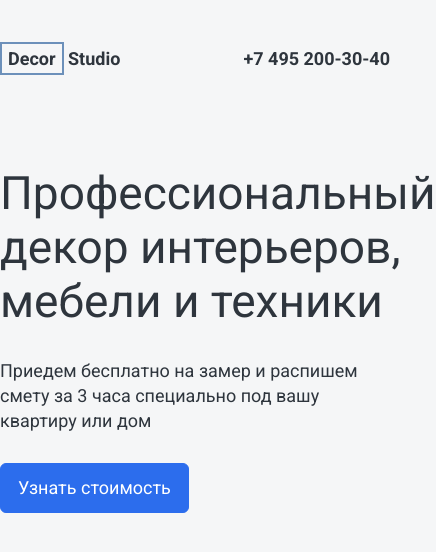
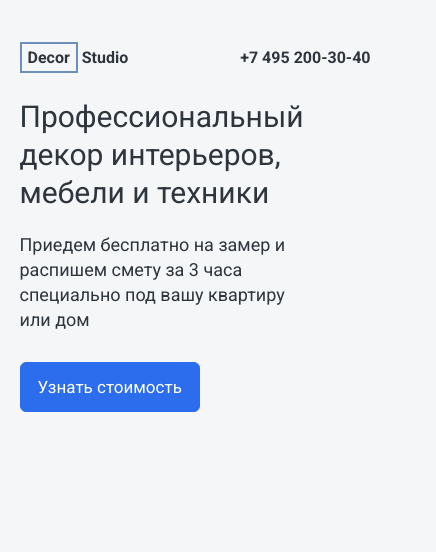
Before and after one commit to Vandon13/decorstudio, a plain HTML site: page src/index.html in a window 390 px wide. Shown: the whole page, 436 px wide, since content can reach past the window. Drawn offline with Linux system fonts and the light colour scheme; a script that the page names is missing.

Commit message:
Site became responsive

```diff
--- a/src/sass/style.sass
+++ b/src/sass/style.sass
@@ -6,8 +6,10 @@ body
 	font-size: 18px
 	color: $text-color
 	background-color: #F5F6F7
+	overflow: hidden
 img
 	max-width: 100%
+	flex: 0 1 auto
 .title
 	font-size: 46px
 	line-height: 54px
@@ -70,3 +72,60 @@ img
 		box-shadow: 0px 10px 25px rgba(103, 103, 103, 0.1)
 .marquiz__bg
 	transition: 0.5s
+@media (max-width: 1200px)
+	.container
+		max-width: 992px
+	.hero
+		&__title
+			font-size: 40px
+			line-height: 48px
+@media (max-width: 992px)
+	.container
+		max-width: 768px
+	.header
+		margin-bottom: 50px
+	.hero
+		&__title
+			font-size: 35px
+			line-height: 45px
+		&__img
+			flex-basis: 50%
+		&__text
+			flex-basis: 50%
+		&__btn
+			font-size: 17px
+@media (max-width: 768px)
+	.container
+		max-width: 540px
+	.navbar
+		&__logo
+			font-size: 16px
+		&__phone
+			font-size: 16px
+	.hero
+		&__text
+			flex-basis: 100%
+		&__title
+			margin-bottom: 20px
+			max-width: 100%
+			width: 500px
+		&__img
+			display: none
+		&__descr
+			max-width: 80%
+@media (max-width: 576px)
+	.container
+		max-width: 480px
+		width: 90%
+	.header
+		margin-bottom: 30px
+	.hero
+		&__title
+			font-size: 30px
+			line-height: 38px
+			max-width: 90%
+			width: 430px
+@media (max-width: 480px)
+	.hero
+		&__title
+			width: 300px
```
Also changed, not shown: src/css/style.css, 1 other file.
